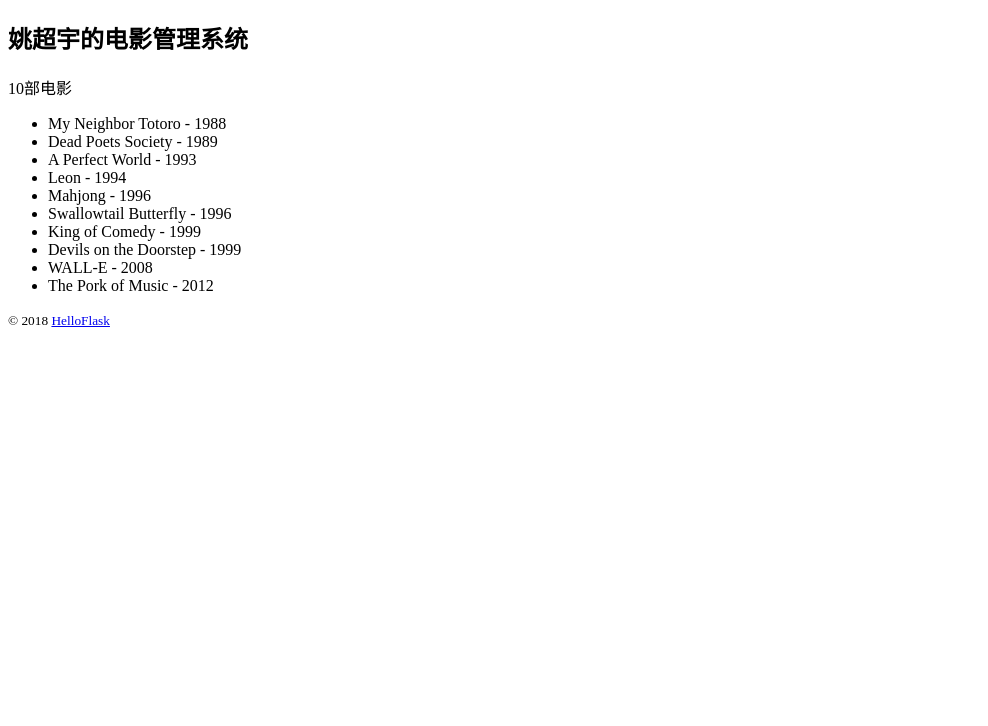
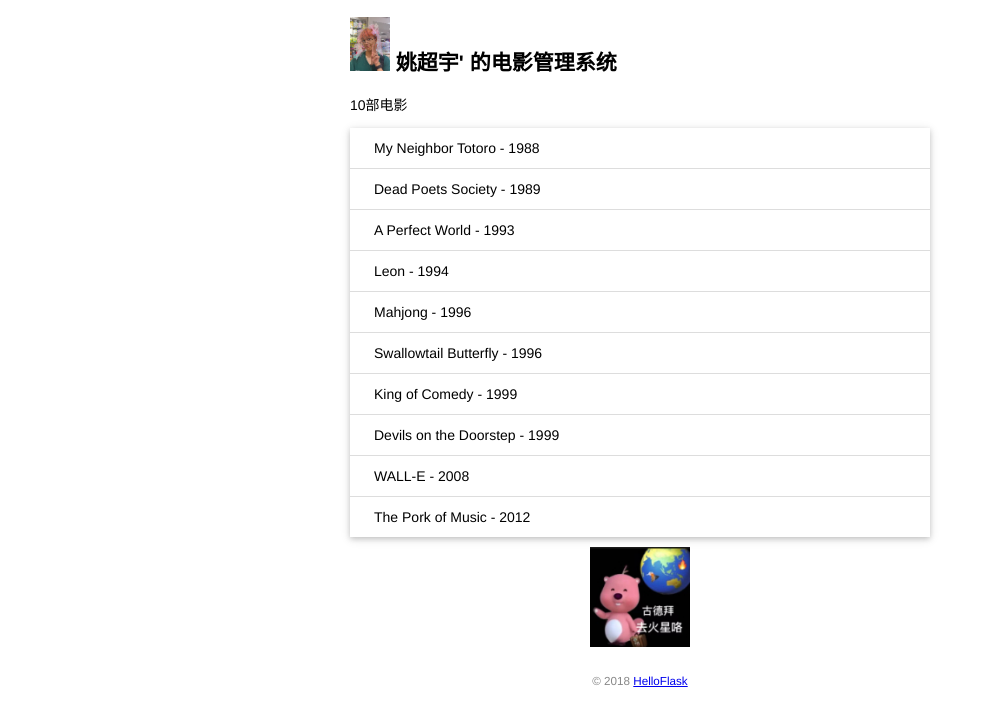
Before and after one commit to YaoChaoyu-star/dianying, a Flask app: page / in a window 1280 px wide. Shown: the top 726 px of the page, without its empty margins (0-988 px from the left). Run offline with Flask 3, Linux system fonts and the light colour scheme.

Commit message:
Add static files

```diff
--- /dev/null
+++ b/static/style.css
@@ -0,0 +1,48 @@
+/* 页面整体 */
+body {
+    margin: auto;
+    max-width: 580px;
+    font-size: 14px;
+    font-family: Helvetica, Arial, sans-serif;
+}
+
+/* 页脚 */
+footer {
+    color: #888;
+    margin-top: 15px;
+    text-align: center;
+    padding: 10px;
+}
+
+/* 头像 */
+.jiuming {
+    width: 40px;
+}
+
+/* 电影列表 */
+.movie-list {
+    list-style-type: none;
+    padding: 0;
+    margin-bottom: 10px;
+    box-shadow: 0 2px 5px 0 rgba(0, 0, 0, 0.16), 0 2px 10px 0 rgba(0, 0, 0, 0.12);
+}
+
+.movie-list li {
+    padding: 12px 24px;
+    border-bottom: 1px solid #ddd;
+}
+
+.movie-list li:last-child {
+    border-bottom:none;
+}
+
+.movie-list li:hover {
+    background-color: #f8f9fa;
+}
+
+/* 龙猫图片 */
+.bb {
+    display: block;
+    margin: 0 auto;
+    height: 100px;
+}
--- a/templates/index.html
+++ b/templates/index.html
@@ -3,15 +3,22 @@
 <head>
     <meta charset="utf-8">
     <title>{{ name }}的电影管理系统</title>
+    <link rel="icon" href="{{ url_for('static', filename='favicon.png') }}">
+    <link rel="stylesheet" href="{{ url_for('static', filename='style.css') }}" type="text/css">
 </head>
 <body>
-    <h2>{{ name }}的电影管理系统</h2>
+    <h2>
+        <img alt="姚超宇的照片" class="jiuming" src="{{ url_for('static', filename='images/jiuming.jpg') }}">
+        {{ name }}' 的电影管理系统
+    </h2>
+
     <p>{{ movies|length }}部电影</p>
-    <ul>
+    <ul class="movie-list">
         {% for movie in movies %}
         <li>{{ movie.title }} - {{ movie.year }}</li>
         {% endfor %}
     </ul>
+    <img alt="loopy" class="bb" src="{{ url_for('static', filename='images/bb.jpg') }}">
     <footer>
         <small>&copy; 2018 <a href="http://helloflask.com/book/3">HelloFlask</a></small>
     </footer>
```
Also changed, not shown: app.py (line endings or trailing spaces), static/favicon.png (added), static/images/bb.jpg (added), static/images/byebye.jpg (added), static/images/jiuming.jpg (added).
